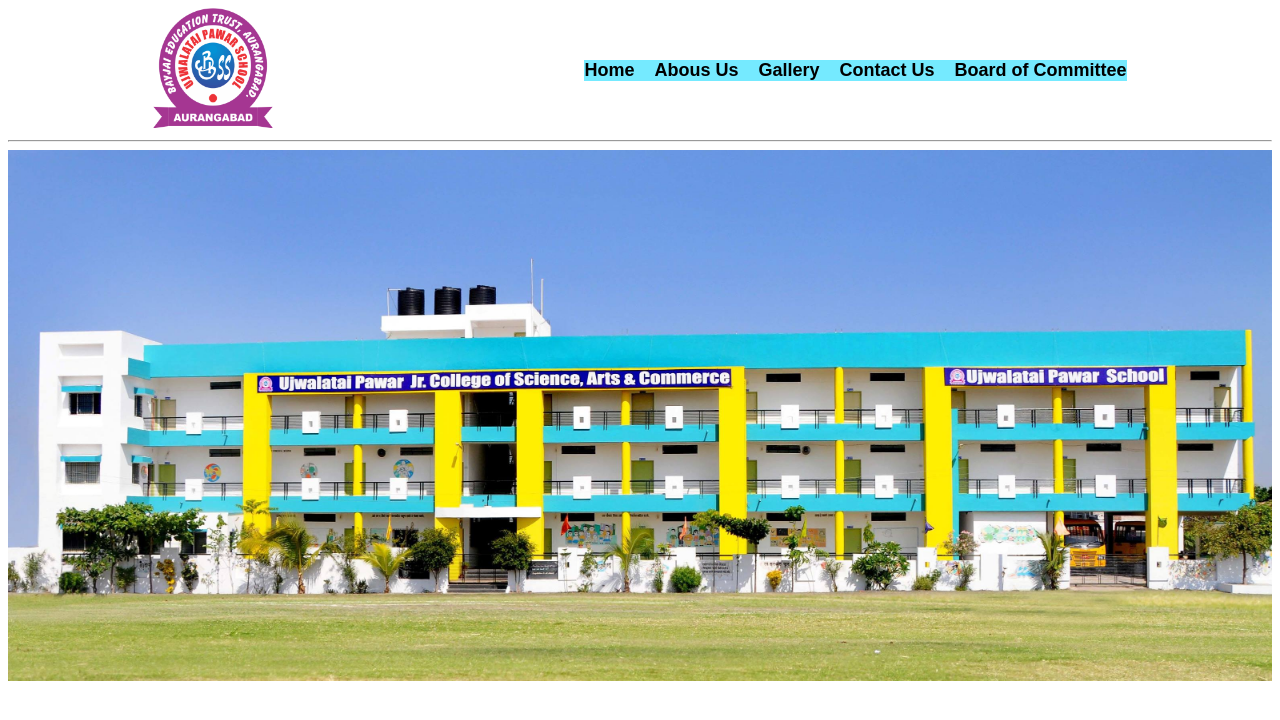
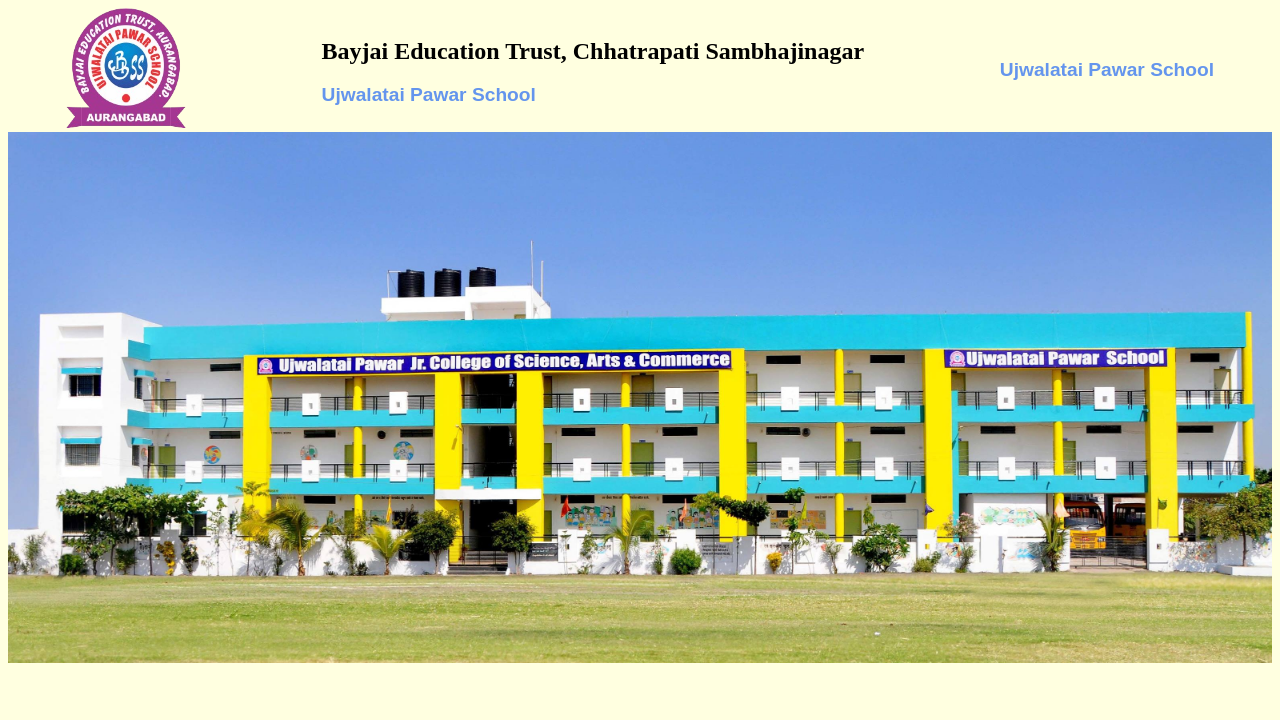
Before and after one commit to MathankarPurvi/School-web, a plain HTML site: page index.html in a window 1280 px wide. Drawn offline with Linux system fonts and the light colour scheme.

Commit message:
chages in html

```diff
--- a/index.html
+++ b/index.html
@@ -1,61 +1,70 @@
 <!DOCTYPE html>
 <html lang="en">
   <head>
-    <meta charset="UTF-8">
-    <meta name="viewport" content="width=device-width, initial-scale=1.0">
+    <meta charset="UTF-8" />
+    <meta name="viewport" content="width=device-width, initial-scale=1.0" />
     <title>Ujwalatai Pawar School, Chhatrapati Sambhajinagar</title>
-    <link rel="apple-touch-icon" sizes="180x180" href="/apple-touch-icon.png">
-    <link rel="icon" type="image/png" sizes="32x32" href="/favicon-32x32.png">
-    <link rel="icon" type="image/png" sizes="16x16" href="/favicon-16x16.png">
-    <link rel="manifest" href="/site.webmanifest">
+    <link rel="apple-touch-icon" sizes="180x180" href="/apple-touch-icon.png" />
+    <link rel="icon" type="image/png" sizes="32x32" href="/favicon-32x32.png" />
+    <link rel="icon" type="image/png" sizes="16x16" href="/favicon-16x16.png" />
+    <link rel="manifest" href="/site.webmanifest" />
     <style>
-        img{
+      body {
+        background-color: rgba(255, 255, 0, 0.12);
+      }
+      img {
         width: 100%;
       }
-        .log{
+      .log {
         width: 15vh;
       }
-        nav{
+
+      .name{
+        font-family: sans-serif;
+        font-size: larger;
+        font-weight: bolder;
+        color: cornflowerblue;
+      }
+      nav {
         display: flex;
         align-items: center;
-            justify-content:space-around ;
+        justify-content: space-around;
         gap: 20px;
       }
 
-        .nav{
-            color: black;
-            font-size: large;
-            font-family: sans-serif;
-            display: flex;
-            gap: 20px;
-            background-color: #00d9ff8a;
-
-        }
-        a{
+      a {
         text-decoration: none;
         color: black;
         font-size: large;
         font-weight: bolder;
-
+      }
+      .heading{
+        display: block;
       }
 
+      @media (max-width: 650px) {
+        nav {
+          flex-direction: column;
+        }
+      }
     </style>
   </head>
   <body>
     <nav>
       <div class="logo">
-        <img src="assets/logo.png" alt="logo" class="log">
+        <img
+          src="assets/logo-removebg-preview (2).png"
+          alt="logo"
+          class="log"
+        />
       </div>
-       <div class="nav">
-        <a href="index.html">Home</a>
-        <a href="#">Abous Us</a>
-        <a href="#">Gallery</a>
-        <a href="#">Contact Us</a>
-        <a href="#">Board of Committee</a>
+      <div class="heading">
+        <h2>Bayjai Education Trust, Chhatrapati Sambhajinagar</h2>
+        <h1 class="name">Ujwalatai Pawar School</h1>
       </div>
+      <h1 class="name">Ujwalatai Pawar School</h1>
     </nav>
-    <hr>
-    <img src="assets/school!.jpg" alt="school image">
 
+    <img src="assets/school!.jpg" alt="school image" />
   </body>
 </html>
```
Lines whose indentation alone changed are shown as unchanged.
